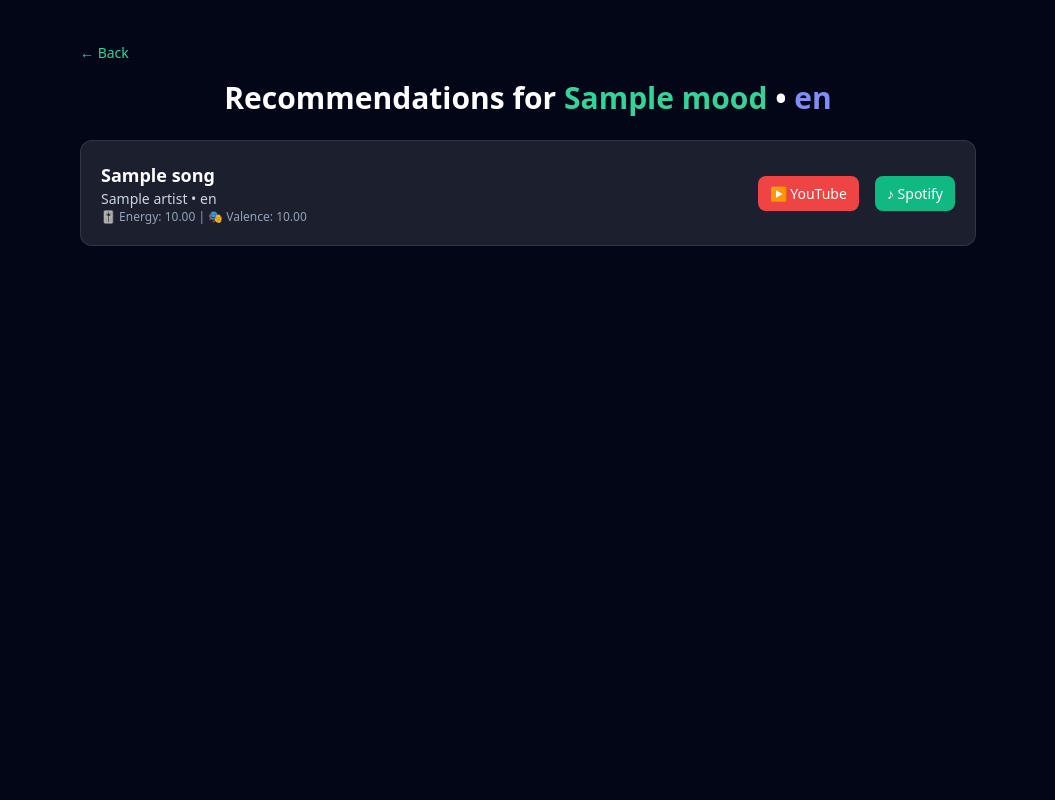
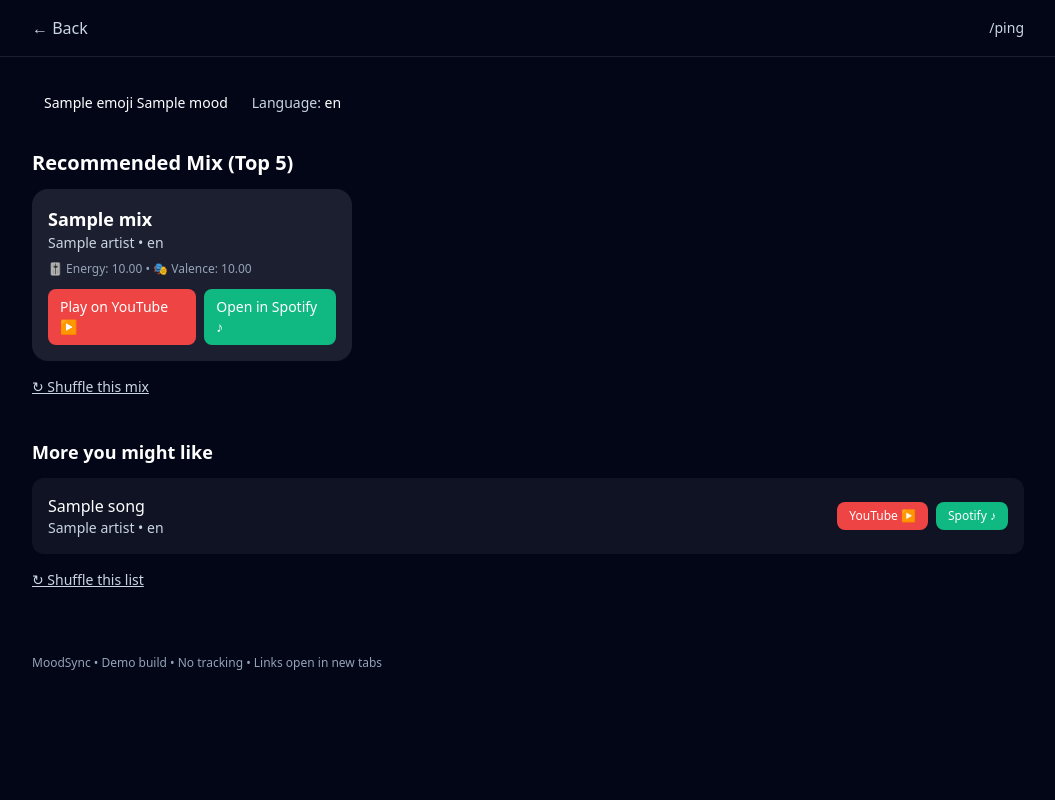
Before and after one commit to ABHIGH15/moodsync-app, a Flask app: template templates/results.html in a window 1280 px wide. Shown: the whole page, without its empty margins (112-1167 px from the left). Run offline with Flask 3, Linux system fonts and the light colour scheme; the template is opened without the code that fills it: most values are stand-ins (such as "Sample title", 1, 10 or a date in 2020); parts of the project's set-up code (start-up, migrations or seed data) failed here and were passed over; some libraries are stand-ins or nearby versions.

Commit message:
Update results.html

```diff
--- a/templates/results.html
+++ b/templates/results.html
@@ -1,41 +1,105 @@
 <!doctype html>
-<html lang="en">
+<html>
 <head>
   <meta charset="utf-8">
-  <title>Results — MoodSync</title>
+  <title>MoodSync — Results</title>
+  <meta name="viewport" content="width=device-width, initial-scale=1"/>
   <script src="https://cdn.tailwindcss.com"></script>
 </head>
-<body class="min-h-screen bg-slate-950 text-white flex flex-col items-center py-10 px-4">
-  <div class="max-w-4xl w-full">
-    <a href="/" class="text-emerald-400 hover:underline text-sm">&larr; Back</a>
+<body class="min-h-screen bg-slate-950 text-white">
+  <header class="border-b border-white/10">
+    <div class="max-w-5xl mx-auto px-4 py-4 flex items-center justify-between">
+      <a href="/" class="text-slate-300 hover:text-white">&larr; Back</a>
+      <a href="/ping" target="_blank" class="text-slate-300 hover:text-white text-sm">/ping</a>
+    </div>
+  </header>
 
-    <h2 class="text-3xl font-bold mt-4 mb-6 text-center">
-      Recommendations for
-      <span class="text-emerald-400">{{ mood }}</span>
-      {% if language %}
-        • <span class="text-indigo-400">{{ language }}</span>
-      {% endif %}
-    </h2>
+  <main class="max-w-5xl mx-auto px-4 py-8">
+    <!-- Mood badge -->
+    <div class="flex items-center gap-3">
+      <div class="px-3 py-1 rounded-full text-sm font-medium {{ theme.bg }}">
+        {{ theme.emoji }} {{ mood }}
+      </div>
+      <div class="text-slate-300 text-sm">Language: <span class="text-white">{{ language }}</span></div>
+    </div>
 
-    {% if songs %}
-    <ul class="space-y-4">
-      {% for s in songs %}
-      <li class="bg-white/10 p-5 rounded-xl flex flex-col md:flex-row md:items-center md:justify-between hover:bg-white/20 transition border border-white/10">
-        <div class="mb-2 md:mb-0">
+    <!-- No results -->
+    {% if (not top_mix or top_mix|length == 0) and (not songs or songs|length == 0) %}
+      <div class="mt-8 bg-white/5 rounded-xl p-6">
+        <p class="text-lg">😔 No recommendations found for this combination.</p>
+        <p class="text-slate-300 mt-1">Try another mood or remove the language filter.</p>
+        <a href="/" class="inline-block mt-4 bg-emerald-500 hover:bg-emerald-600 transition rounded-lg px-4 py-2">Try again</a>
+      </div>
+    {% else %}
+
+    <!-- Top 5 mix -->
+    {% if top_mix and top_mix|length > 0 %}
+    <section class="mt-8">
+      <h2 class="text-xl font-semibold mb-3">Recommended Mix (Top 5)</h2>
+      <div id="topMixGrid" class="grid grid-cols-1 sm:grid-cols-2 lg:grid-cols-3 gap-4">
+        {% for s in top_mix %}
+        <div class="group bg-white/10 rounded-2xl p-4 hover:bg-white/15 transition">
+          <div class="flex items-start justify-between gap-3">
+            <div>
               <div class="font-semibold text-lg">{{ s.name }}</div>
               <div class="text-sm text-slate-300">{{ s.artist }} • {{ s.language }}</div>
-          <div class="text-xs text-slate-400">🎚️ Energy: {{ "%.2f"|format(s.energy) }} | 🎭 Valence: {{ "%.2f"|format(s.valence) }}</div>
             </div>
-        <div class="space-x-3">
-          <a href="{{ s.youtube }}" target="_blank" class="bg-red-500 hover:bg-red-600 px-3 py-2 rounded-lg text-sm">▶ YouTube</a>
-          <a href="{{ s.spotify }}" target="_blank" class="bg-emerald-500 hover:bg-emerald-600 px-3 py-2 rounded-lg text-sm">♪ Spotify</a>
+          </div>
+          <div class="text-xs text-slate-400 mt-2">🎚️ Energy: {{ "%.2f"|format(s.energy) }} • 🎭 Valence: {{ "%.2f"|format(s.valence) }}</div>
+          <div class="mt-3 flex items-center gap-2">
+            <a href="{{ s.youtube }}" target="_blank" class="px-3 py-2 rounded-lg bg-red-500 hover:bg-red-600 text-sm">Play on YouTube ▶</a>
+            <a href="{{ s.spotify }}" target="_blank" class="px-3 py-2 rounded-lg bg-emerald-500 hover:bg-emerald-600 text-sm">Open in Spotify ♪</a>
+          </div>
+        </div>
+        {% endfor %}
+      </div>
+      <button id="shuffleTop" class="mt-4 text-sm text-slate-300 hover:text-white underline">↻ Shuffle this mix</button>
+    </section>
+    {% endif %}
+
+    <!-- Remaining list -->
+    {% if songs and songs|length > 0 %}
+    <section class="mt-10">
+      <h3 class="text-lg font-semibold mb-3">More you might like</h3>
+      <ul id="restList" class="space-y-3">
+        {% for s in songs %}
+        <li class="bg-white/5 rounded-xl p-4 flex items-center justify-between hover:bg-white/10 transition">
+          <div>
+            <div class="font-medium">{{ s.name }}</div>
+            <div class="text-sm text-slate-300">{{ s.artist }} • {{ s.language }}</div>
+          </div>
+          <div class="flex items-center gap-2">
+            <a href="{{ s.youtube }}" target="_blank" class="px-3 py-1.5 rounded-lg bg-red-500 hover:bg-red-600 text-xs">YouTube ▶</a>
+            <a href="{{ s.spotify }}" target="_blank" class="px-3 py-1.5 rounded-lg bg-emerald-500 hover:bg-emerald-600 text-xs">Spotify ♪</a>
           </div>
         </li>
         {% endfor %}
       </ul>
-    {% else %}
-      <p class="text-center text-slate-400 text-lg mt-8">😔 No recommendations found. Try another mood!</p>
+      <button id="shuffleRest" class="mt-4 text-sm text-slate-300 hover:text-white underline">↻ Shuffle this list</button>
+    </section>
     {% endif %}
-  </div>
+
+    {% endif %}
+  </main>
+
+  <footer class="max-w-5xl mx-auto px-4 py-8 text-xs text-slate-400">
+    MoodSync • Demo build • No tracking • Links open in new tabs
+  </footer>
+
+  <!-- Tiny client-side shuffle (no deps, Render-safe) -->
+  <script>
+    function shuffleChildren(containerId) {
+      const el = document.getElementById(containerId);
+      if (!el) return;
+      const nodes = Array.from(el.children);
+      for (let i = nodes.length - 1; i > 0; i--) {
+        const j = Math.floor(Math.random() * (i + 1));
+        el.appendChild(nodes[j]);
+        nodes.splice(j, 1);
+      }
+    }
+    document.getElementById("shuffleTop")?.addEventListener("click", () => shuffleChildren("topMixGrid"));
+    document.getElementById("shuffleRest")?.addEventListener("click", () => shuffleChildren("restList"));
+  </script>
 </body>
 </html>
```
Lines whose indentation alone changed are shown as unchanged.
